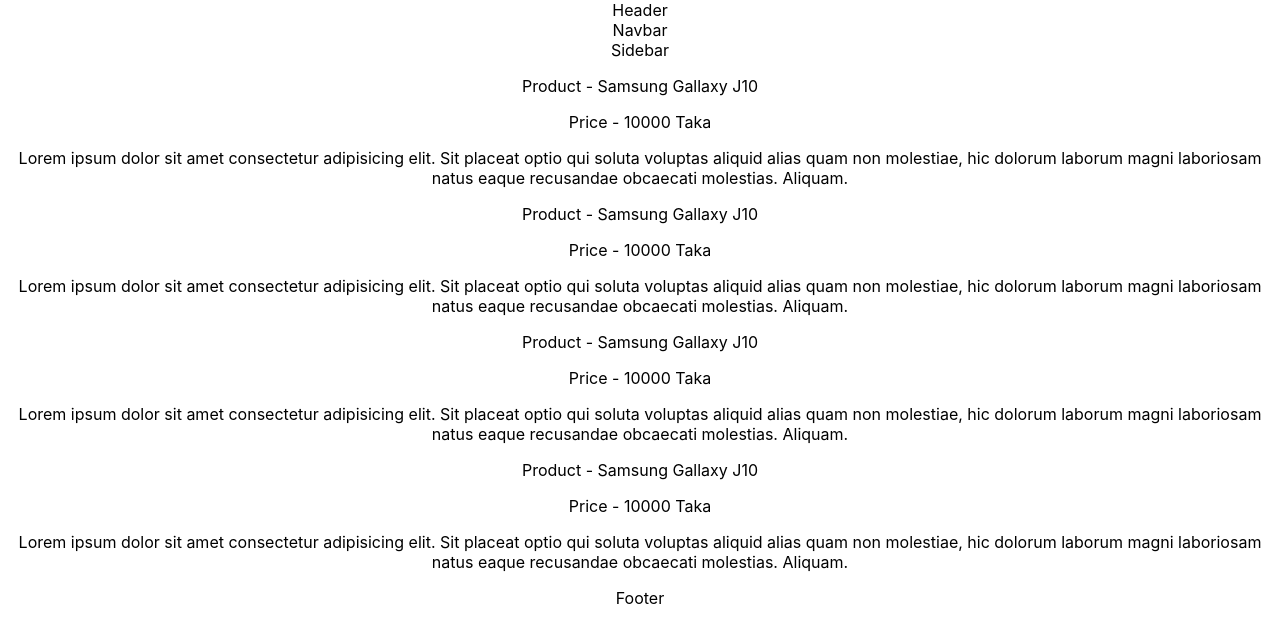
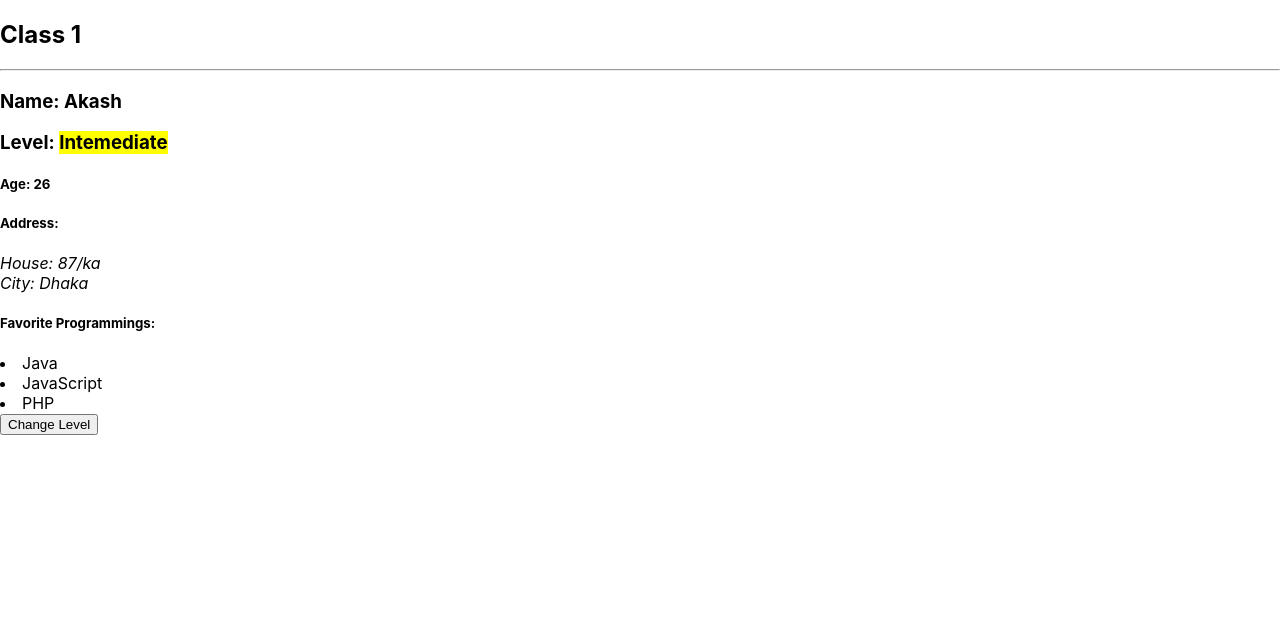
Before and after one commit to ManiruzzamanAkash/ReactBasic2Pro, a React (Create React App) app: page / in a window 1280 px wide. Shown: the top 642 px of the page. Built offline with nearby package versions, Linux system fonts and the light colour scheme.

Commit message:
Day 9 - Class Base Component

```diff
--- a/src/App.js
+++ b/src/App.js
@@ -1,27 +1,67 @@
-import "./App.css";
-import Footer from "./components/Footer";
-import Header from "./components/Header";
-import Navbar from "./components/Navbar";
-import Product from "./components/Product";
-import Sidebar from "./components/Sidebar";
+import React from 'react';
 
-function App() {
-  return (
-    <div className="App">
-      <Header />
-      <Navbar />
-      <div className="row">
-        <div className="col-md-3">
-          <Sidebar />
-        </div>
-        <div className="col-md-9">
-          <Product />
-        </div>
-      </div>
+class App extends React.Component{
 
-      <Footer />
-    </div>
-  );
+  state = {
+    name : "Akash",
+    level: 'Intemediate',
+    age: 26,
+    address: {
+      house: '87/ka',
+      city: 'Dhaka'
+    },
+    prorgammings: ['Java', 'JavaScript', 'PHP']
+  }
+
+  componentDidMount() {
+    console.log('enter componentDidMount() :>> ');
+
+    console.log('name', this.state.name);
+    console.log('age', this.state.age);
+    console.log('Address - City', this.state.address.city);
+    console.log('Address - House', this.state.address.house);
+
+    console.log('programming 1', this.state.prorgammings);
+  }
+
+  changeLevel = () => {
+    if(this.state.level === 'Intemediate'){
+      this.setState({
+        level : 'Advanced'
+      })
+    }else{
+      this.setState({
+        level : 'Intemediate'
+      })
+    }
+  }
+
+  render(){
+    console.log('enter render ');
+    return (
+      <>
+        <h2>Class 1</h2>
+        <hr/>
+        <h3>Name: {this.state.name}</h3>
+        <h3>Level: <mark>{this.state.level}</mark></h3>
+        <h5>Age: {this.state.age}</h5>
+        <h5>Address:</h5>
+        <address>
+          House: {this.state.address.house} <br />
+          City: {this.state.address.city} <br />
+        </address>
+        <h5>Favorite Programmings: </h5>
+        {
+          this.state.prorgammings.map((programming, index) => (
+            <li key={index}>{programming}</li>
+          ))
+        }
+        <button onClick={this.changeLevel}>
+          Change Level
+        </button>
+      </>
+    )
+  }
 }
 
 export default App;
```
Also changed, not shown: 1 other file (tests, documents, lock files or other folders).
